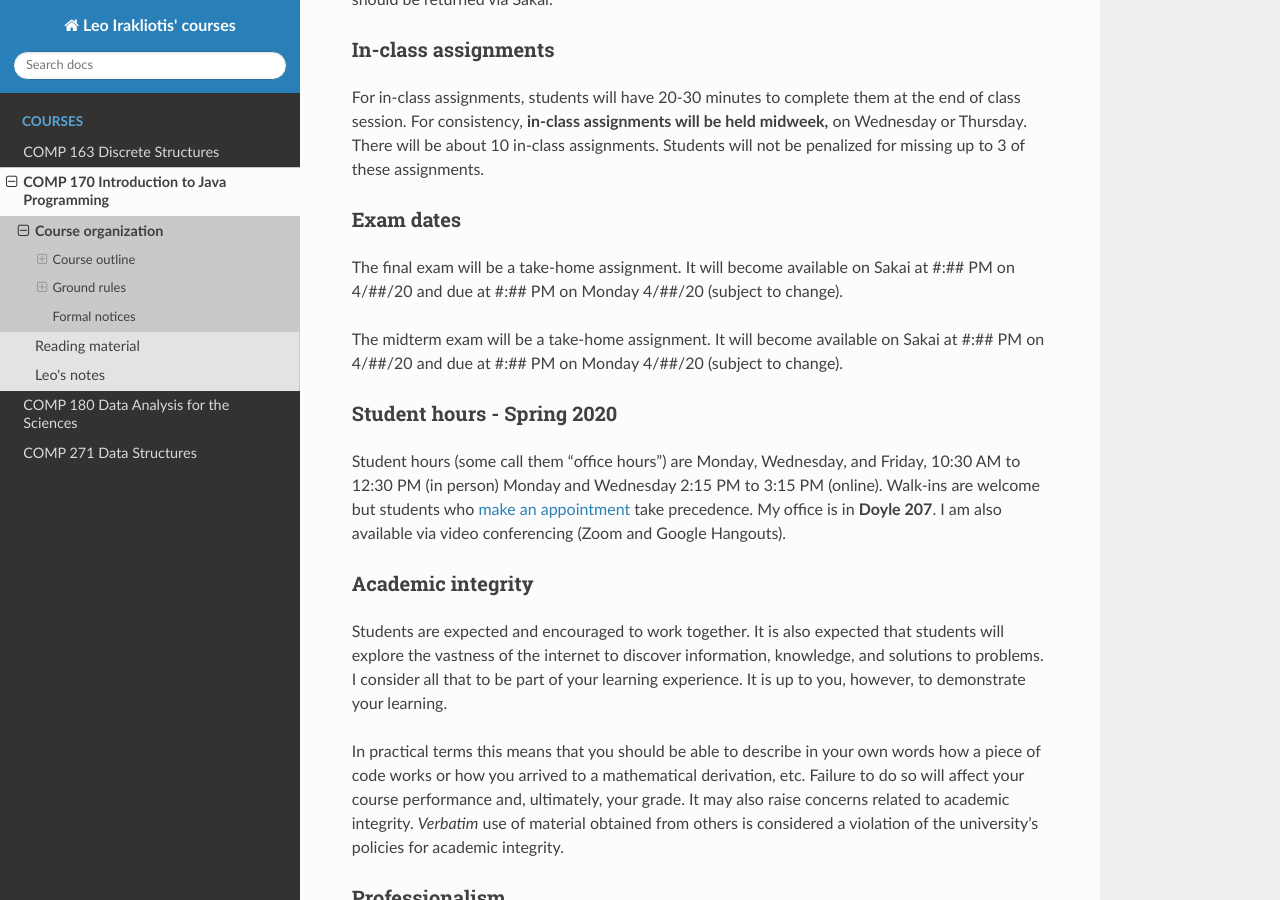
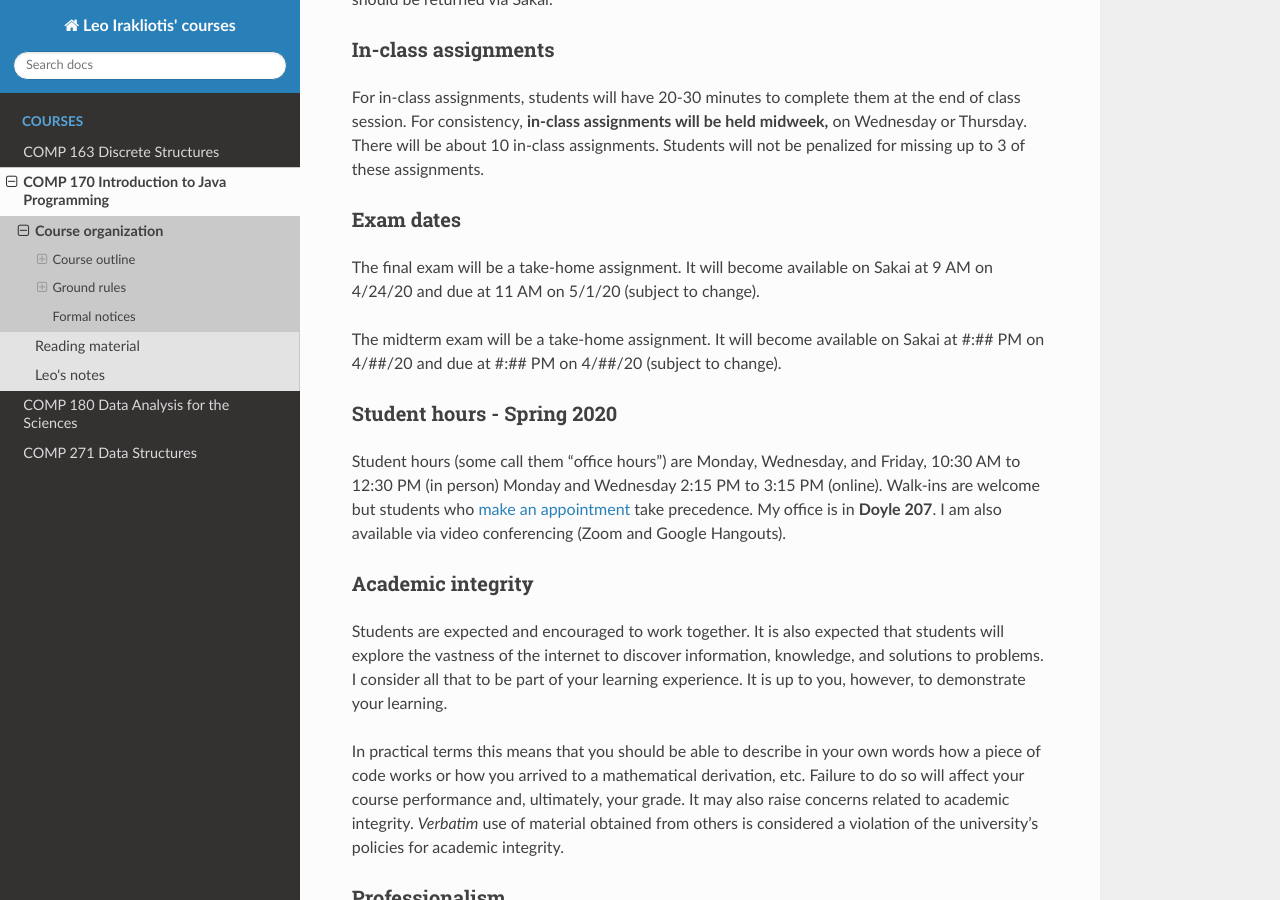
Before and after one commit to sleepyjaree/cdp, a Sphinx documentation site: the page built from source/COMP170/organization.rst, in a window 1280 px wide and 900 px high, scrolled down 2552 px. Built offline with Sphinx 7.4.7 and the Read the Docs theme 2.0.0, drawn with Linux system fonts in a browser that asks for light colours.

Commit message:
Final exam dates updated for 163, 170, 180

```diff
--- a/source/COMP163/organization.rst
+++ b/source/COMP163/organization.rst
@@ -33,7 +33,7 @@ Course performance is determined using in-class assignments, weekly homework, a
 
 Exam dates
 ++++++++++
-The final exam will be a take-home assignment. It will become available at 4:15 PM on 4/20/20 and due at 4:15 PM on Monday 4/27/20 (subject to change).
+The final exam will be a take-home assignment. It will become available at 4:15 PM on 4/20/20 and due at 6:15 PM on Monday 4/27/20 (subject to change).
 
 The midterm exam will be a take-home assignment. It will become available on Sakai at 4:15 PM on 2/21/20 and due at 4:15 PM on Friday 4/28/20 (subject to change).
 
--- a/source/COMP170/organization.rst
+++ b/source/COMP170/organization.rst
@@ -57,9 +57,9 @@ Course performance is determined using in-class assignments, weekly homework, a
 
 Exam dates
 ++++++++++
-The final exam will be a take-home assignment. It will become available on Sakai at #:## PM on 4/##/20 and due at #:## PM on Monday 4/##/20 (subject to change).
+The final exam will be a take-home assignment. It will become available on Sakai at 9 AM on 4/24/20 and due at 11 AM on  5/1/20 (subject to change).
 
-The midterm exam will be a take-home assignment. It will become available on Sakai at #:## PM on 4/##/20 and due at #:## PM on Monday 4/##/20 (subject to change).
+The midterm exam will be a take-home assignment. It will become available on Sakai at #:## PM on 4/##/20 and due at #:## PM on 4/##/20 (subject to change).
 
 
 .. include:: ../shared/studentHours.rst
--- a/source/COMP180/organization.rst
+++ b/source/COMP180/organization.rst
@@ -65,7 +65,7 @@ Teaching Assistant
 
 Exam dates
 ++++++++++
-The final exam will be a take-home assignment. It will become available on Sakai at #:## PM on 4/##/20 and due at #:## PM on Monday 4/##/20 (subject to change).
+The final exam will be a take-home assignment. It will become available on Sakai at 1 PM on 4/25/20 and due at 3 PM on Monday 5/2/20 (subject to change).
 
 The midterm exam will be a take-home assignment. It will become available on Sakai at 1 PM on 2/21/20 and due at 1 PM on Friday 2/28/20 (subject to change).
 
```
